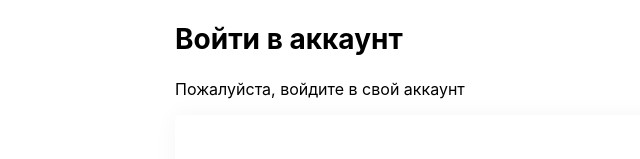
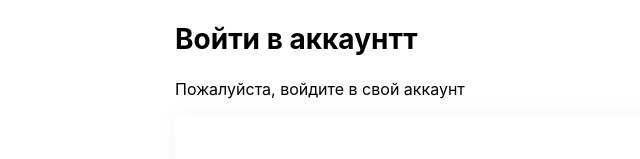
Before and after one commit to devquasar/reactjs-chat, a React app: page / in a window 1280 px wide. Shown: the top 159 px of the page, without its empty margins (205-845 px from the left). Built offline with nearby package versions, Linux system fonts and the light colour scheme; the HTML template or start-up script is replaced by a standard one.

Commit message:
Force build

```diff
--- a/src/pages/Auth/index.jsx
+++ b/src/pages/Auth/index.jsx
@@ -7,7 +7,7 @@ const Auth = () => (
   <section className="auth">
     <div className="auth__content">
       <div className="auth__top">
-        <h2>Войти в аккаунт</h2>
+        <h2>Войти в аккаунтт</h2>
         <p>Пожалуйста, войдите в свой аккаунт </p>
       </div>
       <Block>
```
